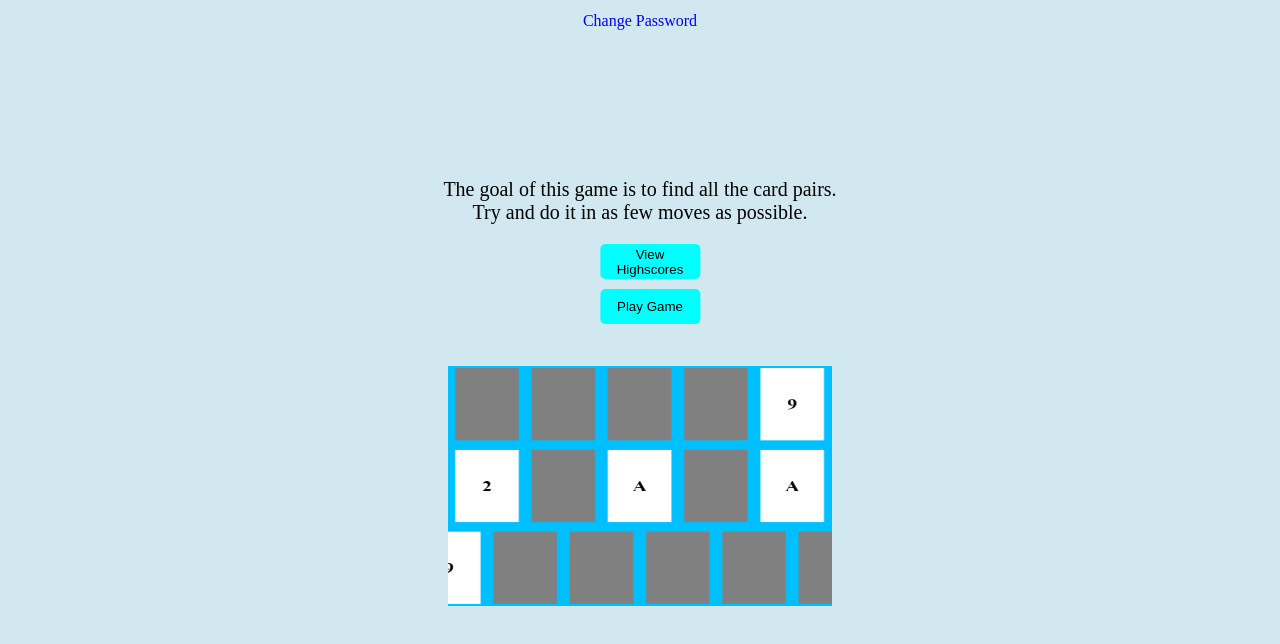
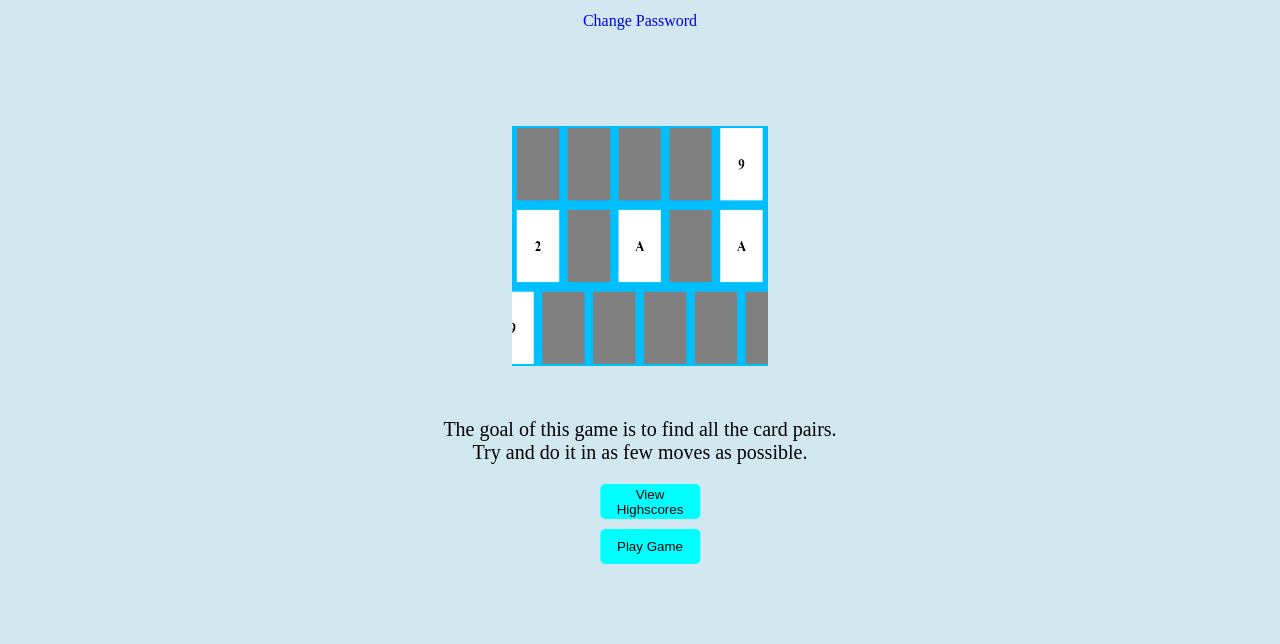
Before and after one commit to JaredJubas/memory-game, a website: page public/user_page.html in a window 1280 px wide. Shown: the part 154-798 px from the top of the page. Drawn offline with Linux system fonts and the light colour scheme.

Commit message:
Changed layout of user page

```diff
--- a/public/styles/user_page.css
+++ b/public/styles/user_page.css
@@ -46,7 +46,7 @@ a.changePassword:hover {
 
 .game {
     position: absolute;
-    top: 50%;
+    top: 80%;
     left: 50%;
     transform: translate(-50%, -50%);
 }
@@ -77,9 +77,9 @@ button:hover {
 
 .background img {
     height: 30%;
-    width: 30%;
+    width: 20%;
     position: absolute;
-    top: 65%;
+    top: 35%;
     left: 50%;
     transform: translate(-50%, 0);
 }
```
